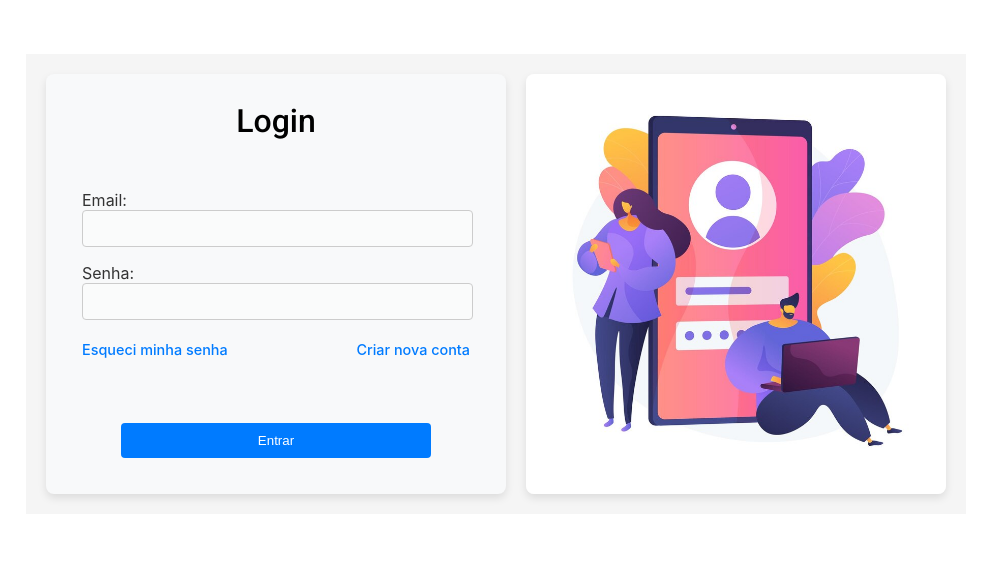
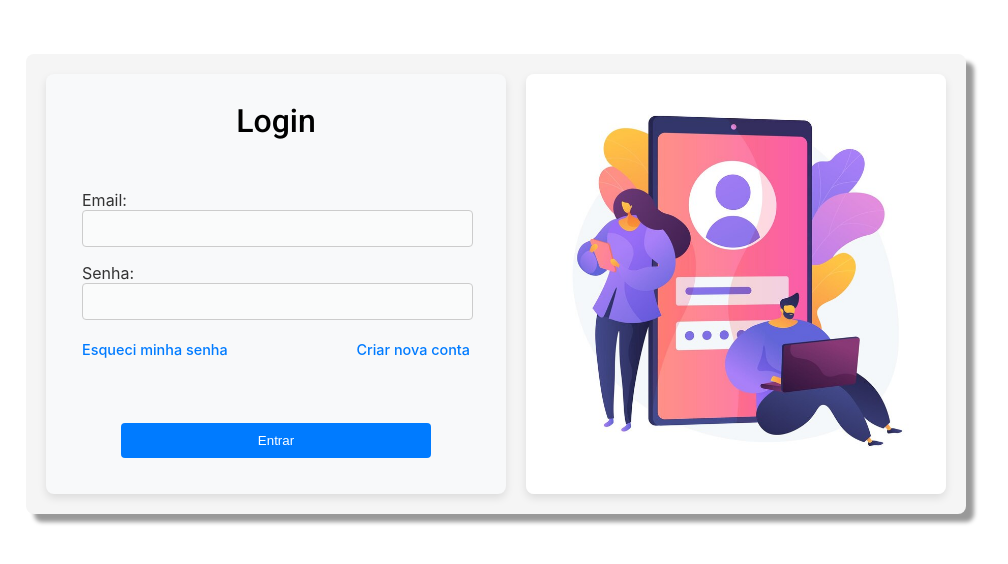
Before and after one commit to esparen/ts-angular-labPCP, an Angular app: page /login in a window 1280 px wide. Shown: the part 116-680 px from the top of the page, without its empty margins (144-1152 px from the left). Built offline with nearby package versions, Linux system fonts and the light colour scheme.

Commit message:
chore: Update login component with background color, border radius, and box shadow

```diff
--- a/src/app/features/login/login.component.scss
+++ b/src/app/features/login/login.component.scss
@@ -6,8 +6,9 @@
   max-width: 900px;
   //margin: 5rem auto;
   width: 100%;
-  background-color: #f5f5f5; /* Optional: Add a background color for contrast */
-
+  background-color: #f5f5f5;
+  border-radius: 8px;
+  box-shadow: 8px 8px 4px 0px rgba(0, 0, 0, 0.4);
   @media (max-width: 768px) {
     flex-direction: column;
     align-items: stretch;
```
